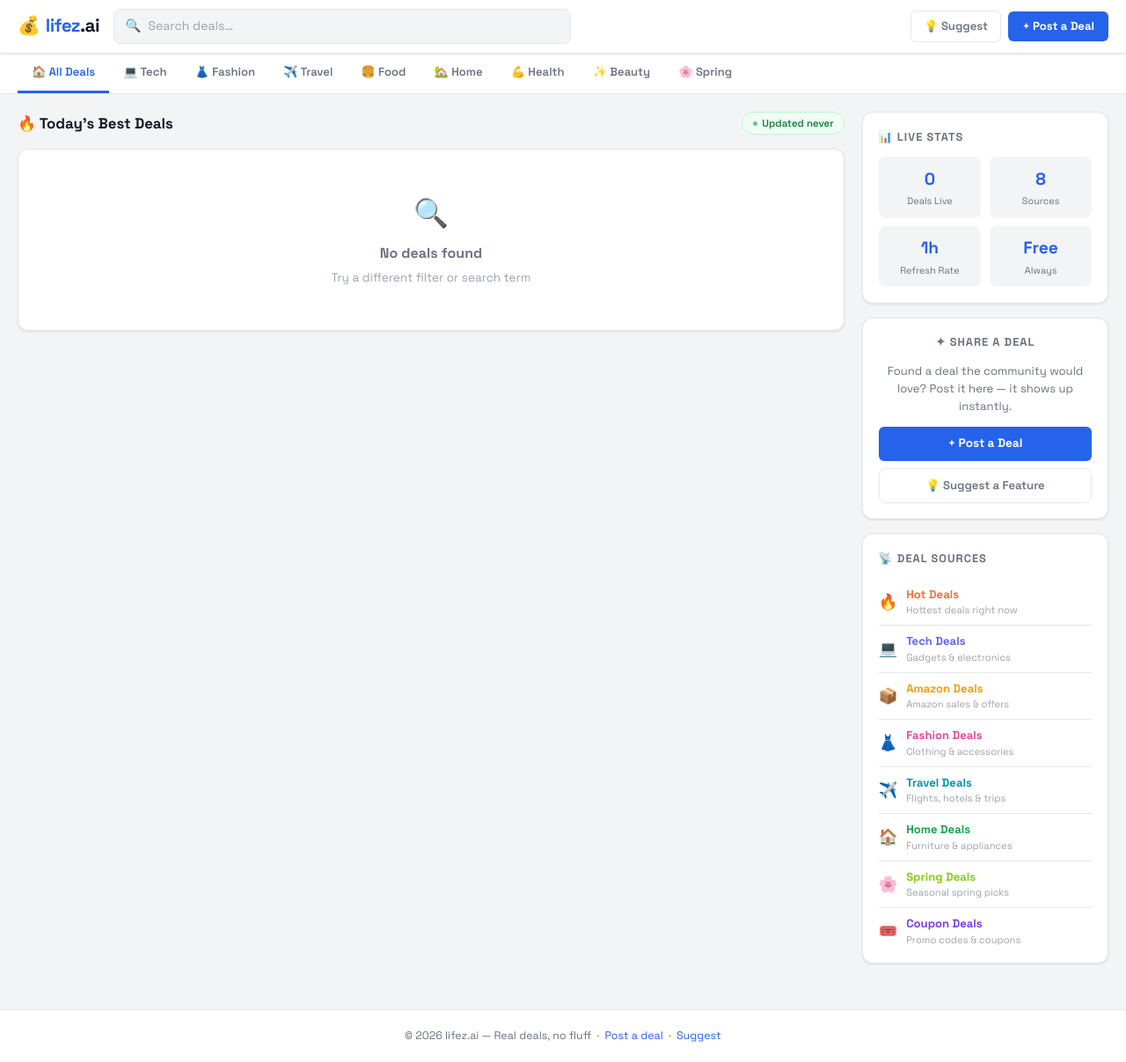
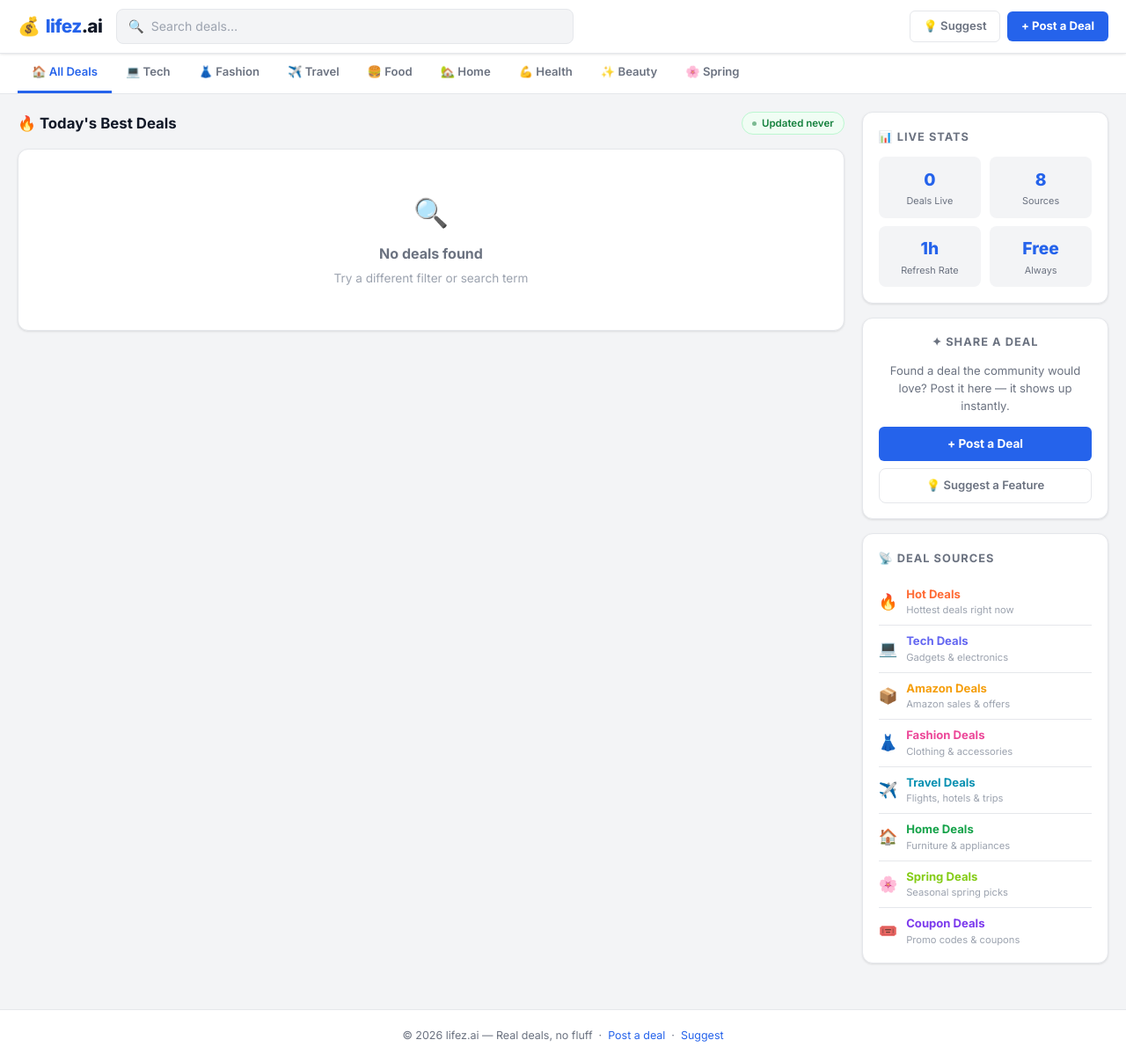
Before and after one commit to rapot2018/learnpy, a FastAPI app: page / in a window 1280 px wide. Shown: the whole page at 88% size. Run offline with FastAPI, Linux system fonts and the light colour scheme; data that the repository does not hold is empty.

Commit message:
Switch font from Space Grotesk to Inter
Inter is the industry standard for professional web products.
More legible at small sizes, neutral, and widely trusted.

Co-Authored-By: Claude Sonnet 4.6 <noreply@anthropic.com>

```diff
--- a/templates/index.html
+++ b/templates/index.html
@@ -6,7 +6,7 @@
   <title>lifez.ai — Best Deals Right Now</title>
   <link rel="preconnect" href="https://fonts.googleapis.com">
   <link rel="preconnect" href="https://fonts.gstatic.com" crossorigin>
-  <link href="https://fonts.googleapis.com/css2?family=Space+Grotesk:wght@400;500;600;700;800&display=swap" rel="stylesheet">
+  <link href="https://fonts.googleapis.com/css2?family=Inter:wght@400;500;600;700;800&display=swap" rel="stylesheet">
   <style>
     :root {
       --bg: #f3f4f6;
@@ -32,7 +32,7 @@
     * { margin:0; padding:0; box-sizing:border-box; }
 
     body {
-      font-family: 'Space Grotesk', sans-serif;
+      font-family: 'Inter', system-ui, -apple-system, sans-serif;
       background: var(--bg);
       color: var(--text);
       line-height: 1.5;
```
